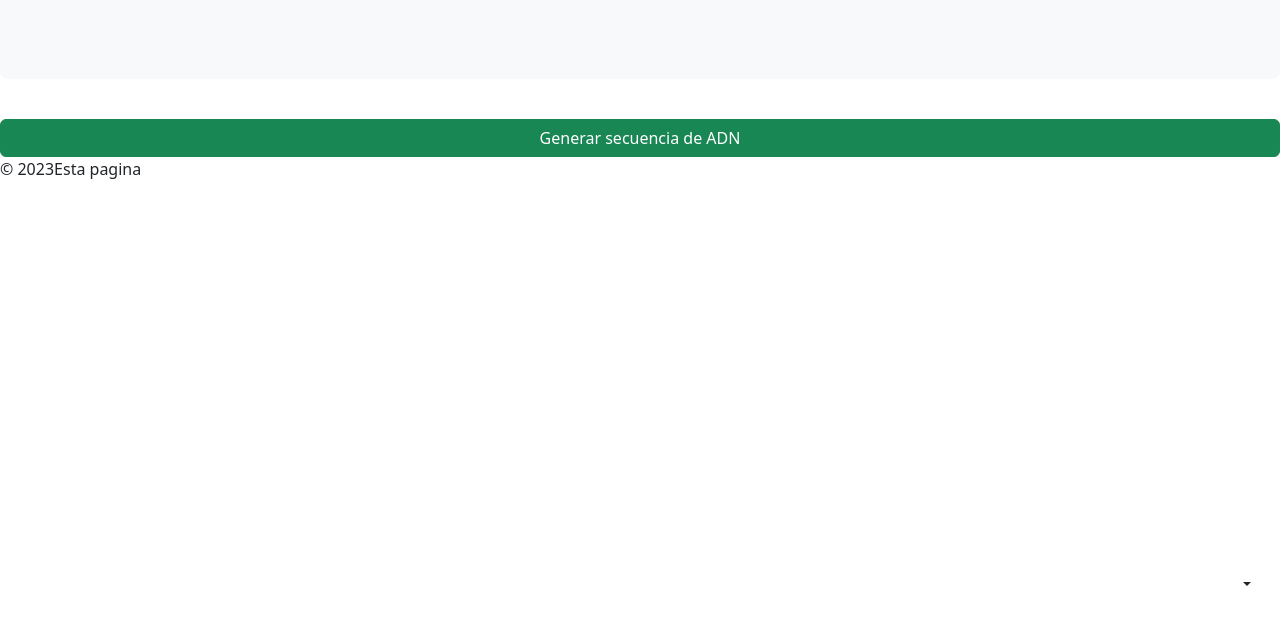
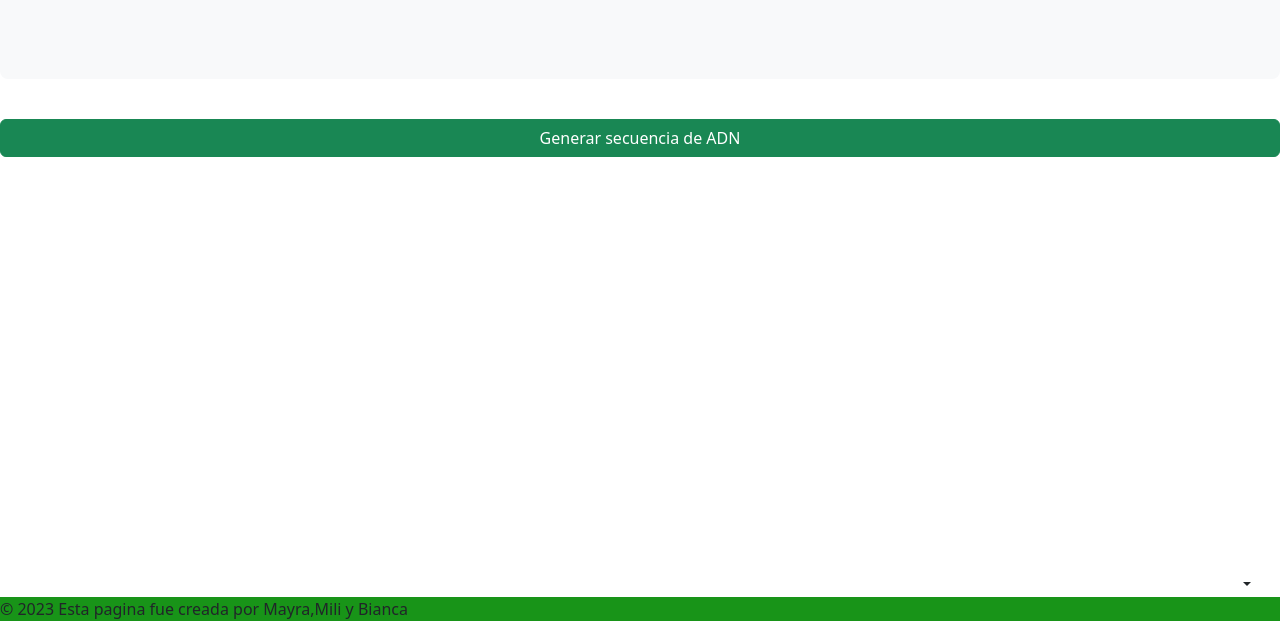
Before and after one commit to wwwbian/bioo, a website: page index.html in a window 1280 px wide. Shown: the part 179-800 px from the top of the page. Drawn offline with nearby package versions, Linux system fonts and the light colour scheme.

Commit message:
ola ola ola

```diff
--- a/index.html
+++ b/index.html
@@ -70,10 +70,11 @@
   </header>
 
   <p id="secuenciaADN"></p>
+
   <button type="button" class="btn btn-success" id="BotonGenerador">Generar secuencia de ADN</button>
 
   <footer class="footer">
-    © 2023Esta pagina
+    © 2023 Esta pagina fue creada por Mayra,Mili y Bianca
   </footer>
     </body>
     <script src="scrip.js"></script>
--- a/style.css
+++ b/style.css
@@ -0,0 +1,6 @@
+.footer {
+    position: absolute;
+    bottom: 0;
+    width: 100%;
+    background-color: rgb(24, 148, 24);
+}
```
